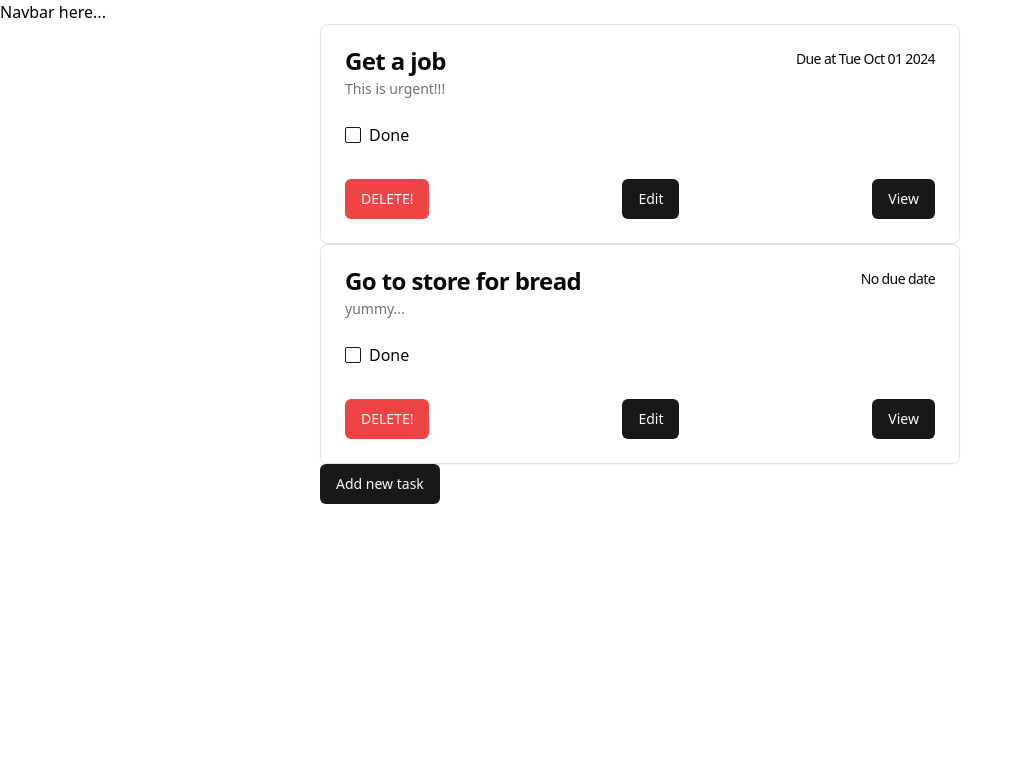
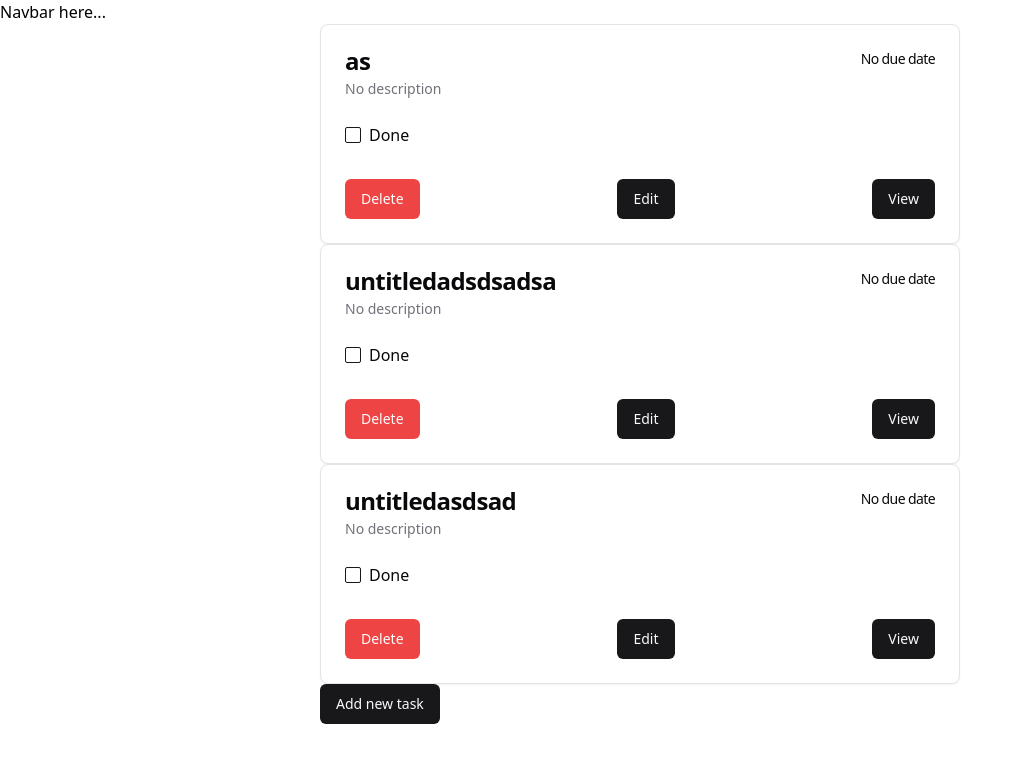
Before and after one commit to dacie-00/homework-react-todo, a React (Vite) app: page /tasks in a window 1280 px wide. Shown: the top 762 px of the page, without its empty margins (0-1022 px from the left). Built offline with nearby package versions, Linux system fonts and the light colour scheme; data requests are answered from the project's data file.

Commit message:
Fix incorrect react key usage

```diff
--- a/db.json
+++ b/db.json
@@ -1,16 +1,23 @@
 {
   "tasks": [
     {
-      "id": "258c",
-      "title": "Get a job",
-      "comment": "This is urgent!!!",
-      "due_date": "Tue Oct 01 2024",
+      "id": "c48d",
+      "title": "as",
+      "comment": "",
+      "due_date": "",
       "completed_at": ""
     },
     {
-      "id": "d202",
-      "title": "Go to store for bread",
-      "comment": "yummy...",
+      "id": "307c",
+      "title": "untitledadsdsadsa",
+      "comment": "",
+      "due_date": "",
+      "completed_at": ""
+    },
+    {
+      "id": "cae9",
+      "title": "untitledasdsad",
+      "comment": "",
       "due_date": "",
       "completed_at": ""
     }
--- a/src/components/taskList/Task.tsx
+++ b/src/components/taskList/Task.tsx
@@ -115,7 +115,7 @@ export function Task({task, onCheck, onDelete, onUpdate}: TaskProps) {
                     ) : (
                         <>
                             <div className={"flex justify-between mt-8"}>
-                                <Button className={"bg-red-500"} onClick={handleDelete} type="button">DELETE!</Button>
+                                <Button className={"bg-red-500"} onClick={handleDelete} type="button">Delete</Button>
 
                                 <Button onClick={() => setEdit(!edit)}
                                         id={"button-edit-" + String(currentTask.id)}>Edit</Button>
--- a/src/components/taskList/TaskList.tsx
+++ b/src/components/taskList/TaskList.tsx
@@ -4,11 +4,10 @@ import {useEffect, useState} from "react";
 import {Button} from "@/components/ui/button.tsx";
 
 export function TaskList() {
-    const [tasks, setTasks]: Task = useState(null)
+    const [tasks, setTasks] = useState([])<Task[]>
 
     const handleDelete = (taskToDelete: Task) => {
-        deleteTask(taskToDelete);
-        setTasks(tasks.filter(task => task.id !== taskToDelete.id));
+        setTasks(tasks.filter((task) => task.id !== taskToDelete.id));
     }
 
     const handleUpdate = (taskToUpdate: Task) => {
@@ -33,8 +32,8 @@ export function TaskList() {
 
     return (
         <>
-            {tasks && tasks.map((task, index) => (
-                <Task key={index} task={task} onCheck={toggleTaskCompleted} onUpdate={handleUpdate} onDelete={handleDelete}/>
+            {tasks && tasks.map((task) => (
+                <Task key={task.id} task={task} onCheck={toggleTaskCompleted} onUpdate={handleUpdate} onDelete={handleDelete}/>
             ))}
             <Button onClick={handleAdd}>Add new task</Button>
         </>
```
